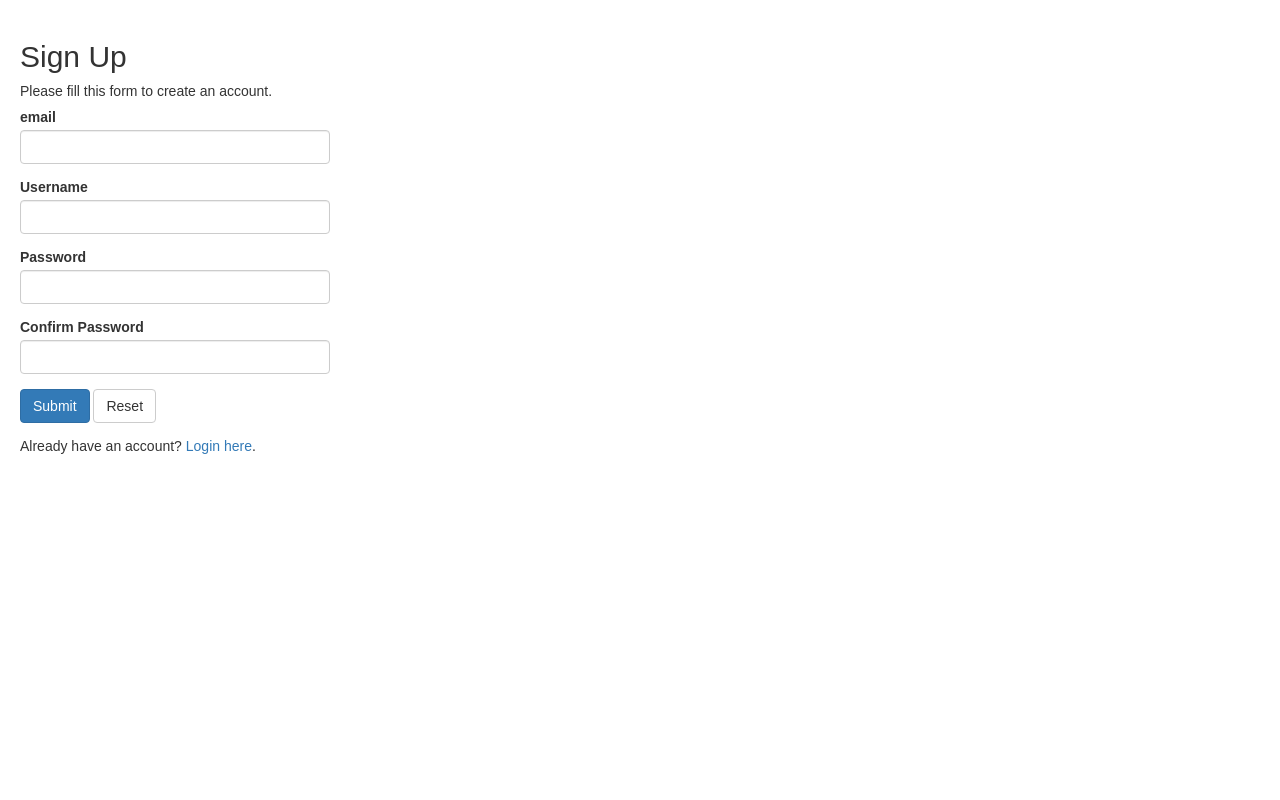
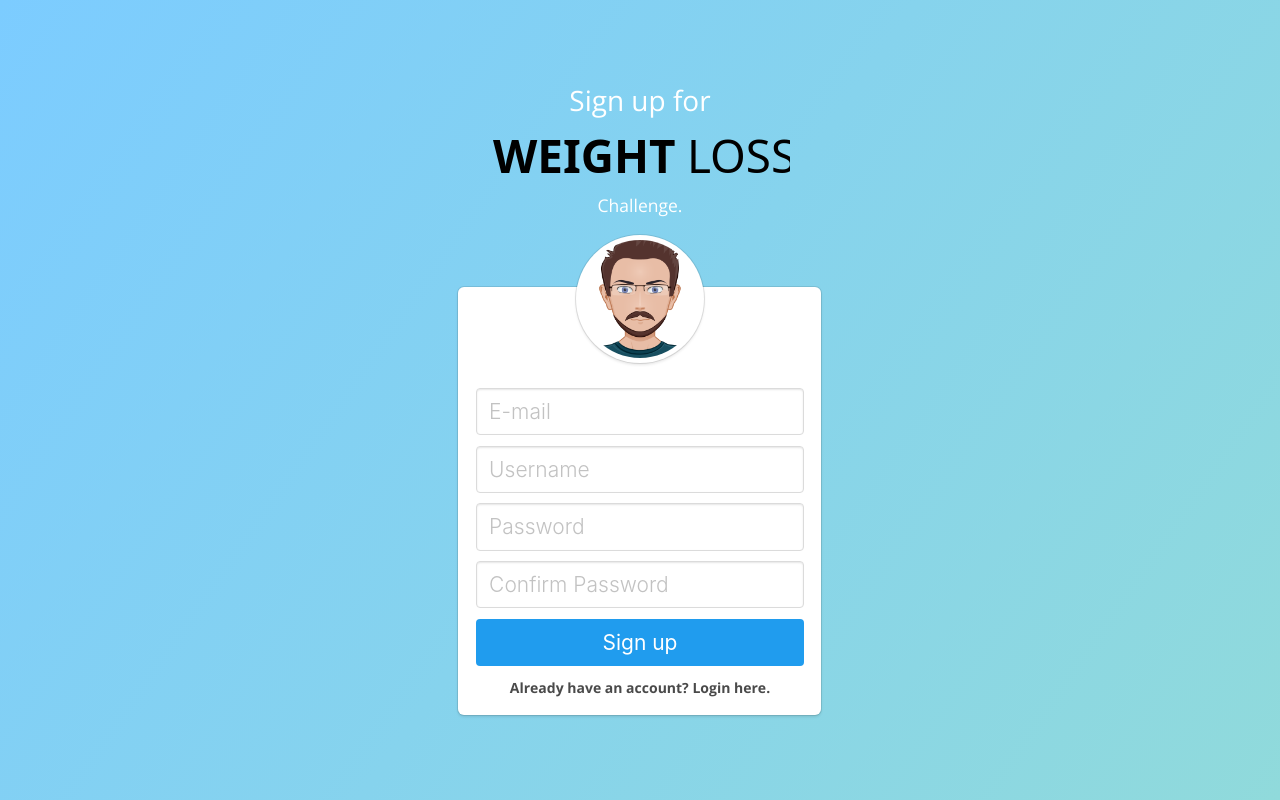
Before and after one commit to mskraban/wloss, a PHP site: page /register.php in a window 1280 px wide. Run offline with PHP 8.4, Linux system fonts and the light colour scheme.

Commit message:
Bulma css included

```diff
--- a/wloss/register.php
+++ b/wloss/register.php
@@ -99,7 +99,7 @@
     if(empty($password_err) && empty($username_err) && empty($password_err) && empty($confirm_password_err)){
 
         // Prepare an insert statement
-        $sql = "INSERT INTO users (email, username, password, ip) VALUES (?, ?, ?)";
+        $sql = "INSERT INTO users (email, username, password) VALUES (?, ?, ?)";
 
         if($stmt = mysqli_prepare($link, $sql)){
             // Bind variables to the prepared statement as parameters
@@ -131,42 +131,57 @@
 <!DOCTYPE html>
 <html lang="en">
 <head>
-    <meta charset="UTF-8">
-    <title>Sign Up</title>
-    <link rel="stylesheet" href="https://maxcdn.bootstrapcdn.com/bootstrap/3.3.7/css/bootstrap.css">
-    <style type="text/css">
-        body{ font: 14px sans-serif; }
-        .wrapper{ width: 350px; padding: 20px; }
-    </style>
+    <meta charset="utf-8">
+    <meta http-equiv="X-UA-Compatible" content="IE=edge">
+    <meta name="viewport" content="width=device-width, initial-scale=1">
+    <title>Sing up</title>
+    <link rel="stylesheet" href="https://maxcdn.bootstrapcdn.com/font-awesome/4.7.0/css/font-awesome.min.css">
+    <link href="https://fonts.googleapis.com/css?family=Open+Sans:300,400,700" rel="stylesheet">
+    <!-- Bulma Version 0.7.1-->
+    <link rel="stylesheet" href="https://cdnjs.cloudflare.com/ajax/libs/bulma/0.7.1/css/bulma.min.css" />
+    <link rel="stylesheet" type="text/css" href="login.css">
 </head>
 <body>
-    <div class="wrapper">
-        <h2>Sign Up</h2>
-        <p>Please fill this form to create an account.</p>
+<section class="hero is-success is-fullheight">
+    <div class="hero-body">
+        <div class="container has-text-centered">
+            <div class="column is-4 is-offset-4">
+                <h3 class="title has-text-white">Sign up for</h3>
+                <img src="logo.svg" width="300px">
+                <p class="subtitle has-text-white">Challenge.</p>
+                <div class="box">
+                    <figure class="avatar">
+                        <img src="avatar.png" height="128px" width="128px">
+                    </figure>
         <form action="<?php echo htmlspecialchars($_SERVER["PHP_SELF"]); ?>" method="post">
-        <div class="form-group <?php echo (!empty($email_err)) ? 'has-error' : ''; ?>">
-                <label>email</label>
-                <input type="text" name="email"class="form-control" value="<?php echo $email; ?>">
-                <span class="help-block"><?php echo $email_err; ?></span>
+            <div class="field">
+                <div class="control <?php echo (!empty($email_err)) ? 'has-error' : ''; ?>">
+                    <input type="text" name="email" class="input is-large" placeholder="E-mail" value="<?php echo $email; ?>">
+                    <span class="help-block"><?php echo $email_err; ?></span>
+                </div>
             </div>
-            <div class="form-group <?php echo (!empty($username_err)) ? 'has-error' : ''; ?>">
-                <label>Username</label>
-                <input type="text" name="username"class="form-control" value="<?php echo $username; ?>">
-                <span class="help-block"><?php echo $username_err; ?></span>
+            <div class="field">
+                <div class="control <?php echo (!empty($username_err)) ? 'has-error' : ''; ?>">
+                    <input type="text" name="username" class="input is-large" placeholder="Username" value="<?php echo $username; ?>">
+                    <span class="help-block"><?php echo $username_err; ?></span>
+                </div>
             </div>
-            <div class="form-group <?php echo (!empty($password_err)) ? 'has-error' : ''; ?>">
-                <label>Password</label>
-                <input type="password" name="password" class="form-control" value="<?php echo $password; ?>">
-                <span class="help-block"><?php echo $password_err; ?></span>
+            <div class="field">
+                <div class="control <?php echo (!empty($password_err)) ? 'has-error' : ''; ?>">
+                    <input type="password" name="password" class="input is-large" placeholder="Password" value="<?php echo $password; ?>">
+                    <span class="help-block"><?php echo $password_err; ?></span>
+                </div>
             </div>
-            <div class="form-group <?php echo (!empty($confirm_password_err)) ? 'has-error' : ''; ?>">
-                <label>Confirm Password</label>
-                <input type="password" name="confirm_password" class="form-control" value="<?php echo $confirm_password; ?>">
-                <span class="help-block"><?php echo $confirm_password_err; ?></span>
+            <div class="field">
+                <div class="control <?php echo (!empty($confirm_password_err)) ? 'has-error' : ''; ?>">
+                    <input type="password" name="confirm_password" class="input is-large" placeholder="Confirm Password" value="<?php echo $confirm_password; ?>">
+                    <span class="help-block"><?php echo $confirm_password_err; ?></span>
+                </div>
             </div>
-            <div class="form-group">
-                <input type="submit" class="btn btn-primary" value="Submit">
-                <input type="reset" class="btn btn-default" value="Reset">
+            <div class="field">
+                <div class="control">
+                    <button type="submit" value="Submit" class="button is-block is-info is-large is-fullwidth">Sign up</button>
+                </div>
             </div>
             <p>Already have an account? <a href="login.php">Login here</a>.</p>
         </form>
```
